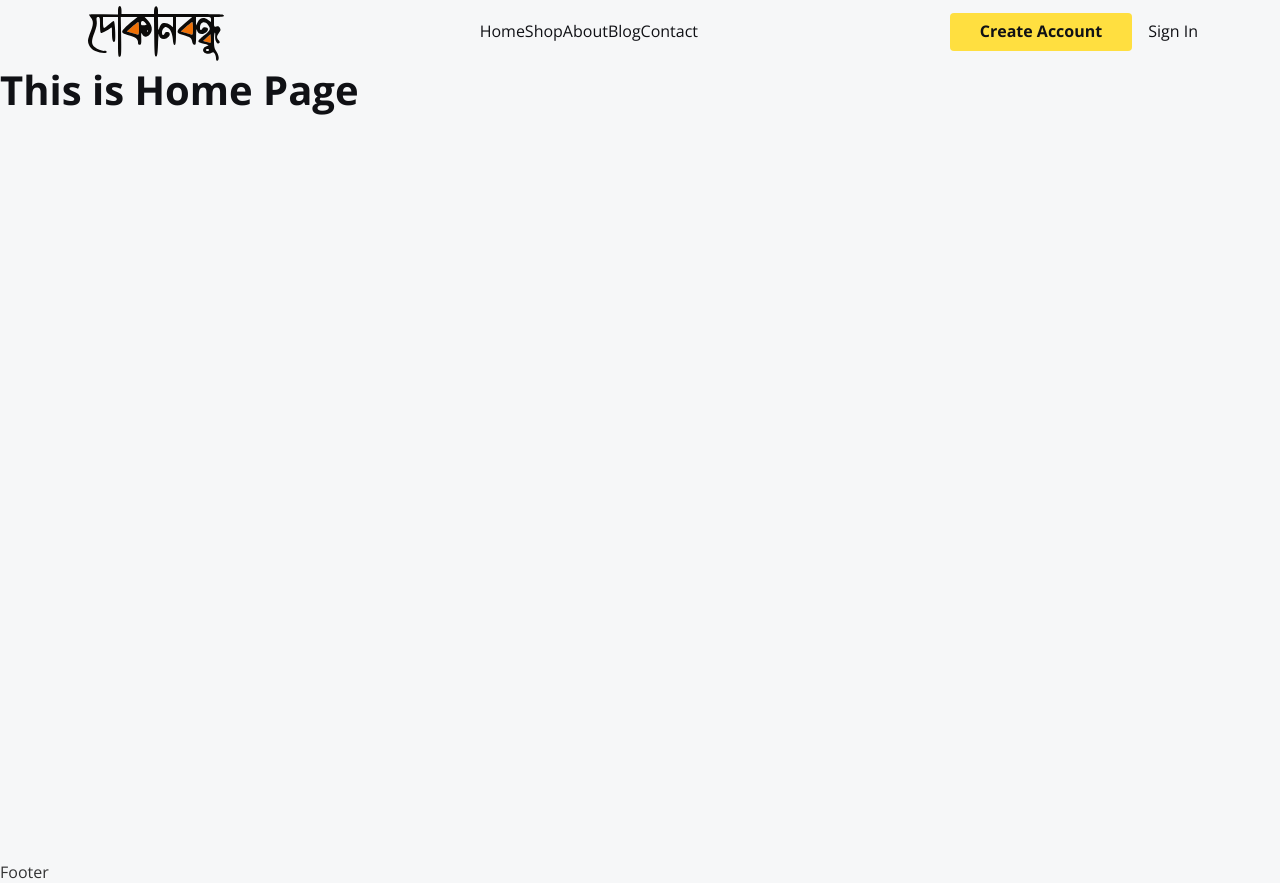
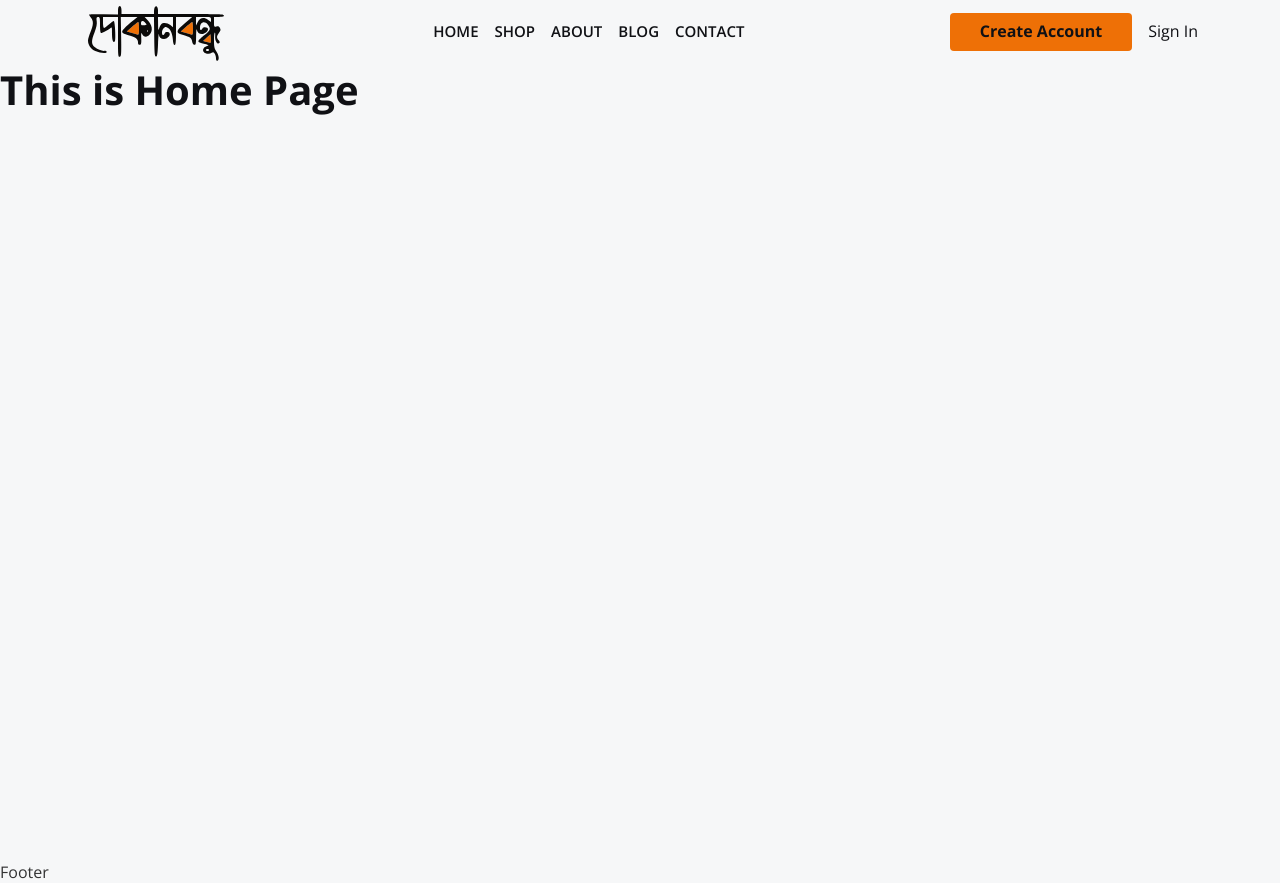
Before and after one commit to it27427/dokanbondhu-ecommerce, a React (Vite) app: page / in a window 1280 px wide. Built offline with nearby package versions, Linux system fonts and the light colour scheme.

Commit message:
desktop menu style updated

```diff
--- a/src/assets/scss/main.scss
+++ b/src/assets/scss/main.scss
@@ -5,6 +5,8 @@
   --black: #000000;
   --bodybg: #f6f7f8;
   --bodycolor: #333333;
+  --themecolor: #ee7006;
+
   --opensans: 'Open Sans', sans-serif;
 }
 
@@ -14,6 +16,7 @@ $bodytext: var(--bodycolor);
 $blackcolor: var(--black);
 $whitecolor: var(--white);
 $themefont: var(--opensans);
+$primarycolor: var(--themecolor);
 
 // Mixin for background and text color
 @mixin bg-and-color($bg-color, $text-color) {
@@ -141,6 +144,13 @@ header {
 .desktopmenu {
   display: flex;
   align-items: center;
+  gap: 1rem;
+
+  &-link {
+    font-size: 0.9375rem;
+    font-weight: 600;
+    text-transform: uppercase;
+  }
 }
 
 .btn-hamburger {
@@ -151,3 +161,130 @@ header {
   align-items: center;
   justify-content: center;
 }
+
+.course-side-detail .csd-content .sidebar-social .ss-content ul li a.rss,
+.app-section .section-header .lab-btn:hover,
+.register-section .section-wrapper .register-form .lab-btn,
+.clients-section.style-3 .section-wrapper .clients-slider-nav:hover,
+.clients-section.style-3
+  .section-wrapper
+  .client-item
+  .client-inner
+  .client-thumb
+  .quote,
+.feature-section.style-3 .section-wrapper .feature-register,
+.feature-section.style-3
+  .section-wrapper
+  .feature-item
+  .feature-inner
+  .feature-content
+  .lab-btn-text
+  span::after,
+.feature-section.style-3
+  .section-wrapper
+  .feature-item
+  .feature-inner
+  .feature-content
+  .lab-btn-text
+  span::before,
+.feature-section.style-3
+  .section-wrapper
+  .feature-item
+  .feature-inner
+  .feature-content
+  .lab-btn-text
+  span,
+.feature-section.style-2
+  .section-wrapper
+  .feature-item
+  .feature-inner:hover
+  .feature-icon,
+.newsletters-section.style-2
+  .newsletter-area
+  .section-wrapper
+  .newsletter-form
+  button,
+.event-section.style-2 .section-wrapper .event-navi-item:hover,
+.event-section.style-2 .section-wrapper .event-navi-item.active,
+.instructor-section.style-3
+  .section-wrapper
+  .instructor-bottom
+  .instructor-slider
+  .instructor-navi.active,
+.instructor-section.style-3
+  .section-wrapper
+  .instructor-bottom
+  .instructor-slider
+  .instructor-navi:hover,
+.instructor-section.style-2
+  .section-wrapper
+  .count-item:nth-child(3n + 3)
+  .count-inner
+  .count-icon
+  i,
+.instructor-section.style-2::after,
+.offer-section .section-wrapper .lab-btn,
+.contact-info-section .section-wrapper .cinfo-or,
+.about-section.style-4
+  .about-item
+  .counter-part
+  .count-item:nth-child(3n + 3)
+  .count-inner
+  .count-icon
+  i,
+.course-section.style-4,
+.course-section.style-3 .section-header .course-filter-group ul li.active,
+.course-section.style-3 .section-header .course-filter-group ul li:hover,
+.category-section.style-4 .section-wrapper .lab-btn:hover,
+.category-section.style-4
+  .section-wrapper
+  .category-item
+  .category-inner
+  .category-content
+  .cate-icon,
+.banner-section.style-7
+  .section-wrapper
+  .banner-top
+  .banner-content
+  .lab-btn:hover,
+.header-section.style-7 .header-bottom .header-wrapper .menu-area .signup,
+.header-section.style-5 .header-bottom .lab-btn,
+.header-section.style-5 .header-bottom .menu > ul > li ul li a:hover,
+.header-section.style-5 .header-bottom .menu > ul > li ul li a.active,
+.header-section.style-4 .lab-btn,
+.header-section.style-4 .menu > ul li ul li a:hover,
+.header-section.style-4 .menu > ul li ul li a.active,
+.event-item.style-2 .event-inner .event-content .lab-btn,
+.event-item.style-2 .event-inner .event-content h5,
+.scrollToTop.yellow-color i,
+.yellow-color-section
+  .post-item.style-3
+  .post-inner
+  .post-content
+  .lab-btn:hover,
+.yellow-color-section
+  .section-wrapper
+  .course-item.style-3
+  .course-inner
+  .course-content
+  .lab-btn,
+.yellow-color-section
+  .section-wrapper
+  .course-item.style-3
+  .course-inner
+  .course-thumb
+  ul
+  li
+  .price,
+.yellow-color-section .section-header .course-navi {
+  background: $primarycolor;
+}
+
+.header-section.style-4 .lab-btn:hover {
+  color: $whitecolor;
+  box-shadow: 0 0.3125rem 0.625rem rgba(238, 112, 6, 0.5);
+}
+
+.lab-btn:hover span {
+  color: $whitecolor;
+}
```
